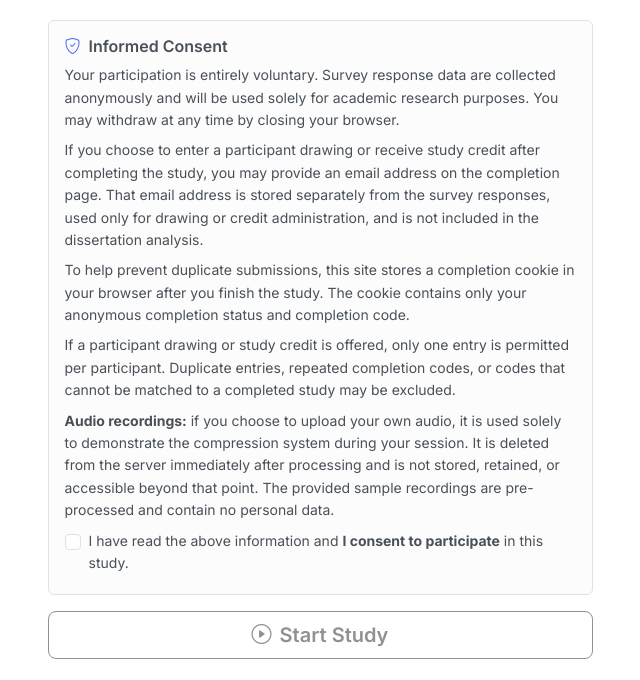
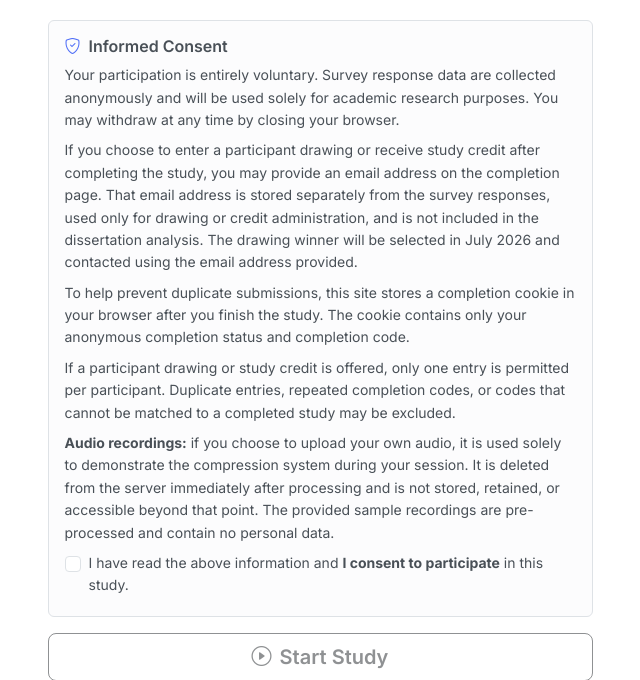
Before and after one commit to lewisite/audio-dissertation, a Flask app: page / in a window 1280 px wide. Shown: the part 1403-2083 px from the top of the page, without its empty margins (320-960 px from the left). Run offline with Flask 3, Linux system fonts and the light colour scheme; some libraries are stand-ins or nearby versions.

Commit message:
Add July 2026 raffle selection timing

```diff
--- a/templates/already_completed.html
+++ b/templates/already_completed.html
@@ -30,7 +30,8 @@
           <p class="small text-muted mb-3">
             If you have not already entered the participant drawing, you may
             enter an email address here. It is stored separately from survey
-            responses.
+            responses. The drawing winner will be selected in July 2026 and
+            contacted using the email address provided.
           </p>
           <form method="post" action="{{ url_for('raffle_entry') }}">
             <input type="hidden" name="completion_code" value="{{ completion_code }}">
--- a/templates/complete.html
+++ b/templates/complete.html
@@ -44,7 +44,9 @@
           <p class="small text-muted mb-3">
             Enter an email address only if you want to be included in the
             participant drawing or contacted for study credit. This email is
-            stored separately from your survey responses.
+            stored separately from your survey responses. The drawing winner
+            will be selected in July 2026 and contacted using the email address
+            provided.
           </p>
           <form method="post" action="{{ url_for('raffle_entry') }}">
             <input type="hidden" name="completion_code" value="{{ completion_code }}">
--- a/templates/raffle_entry.html
+++ b/templates/raffle_entry.html
@@ -32,6 +32,8 @@
         <p class="text-muted small mb-0">
           Drawing contact information is stored separately from the survey
           response file and is used only for drawing or credit administration.
+          The drawing winner will be selected in July 2026 and contacted using
+          the email address provided.
         </p>
 
       </div>
--- a/templates/welcome.html
+++ b/templates/welcome.html
@@ -102,7 +102,9 @@
             after completing the study, you may provide an email address on the
             completion page. That email address is stored separately from the
             survey responses, used only for drawing or credit administration,
-            and is not included in the dissertation analysis.
+            and is not included in the dissertation analysis. The drawing winner
+            will be selected in July 2026 and contacted using the email address
+            provided.
           </p>
           <p class="mb-2 small">
             To help prevent duplicate submissions, this site stores a completion
```
